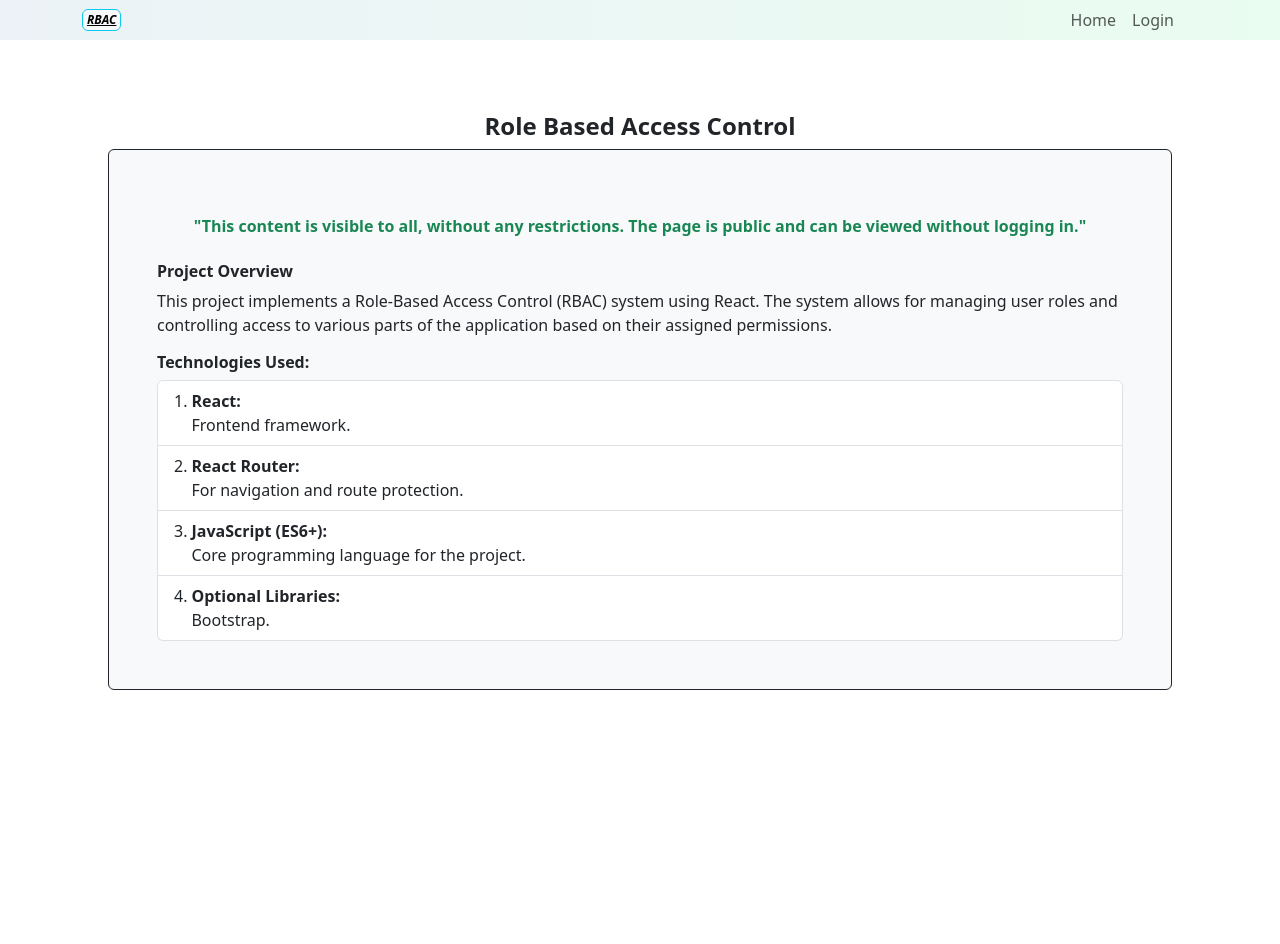
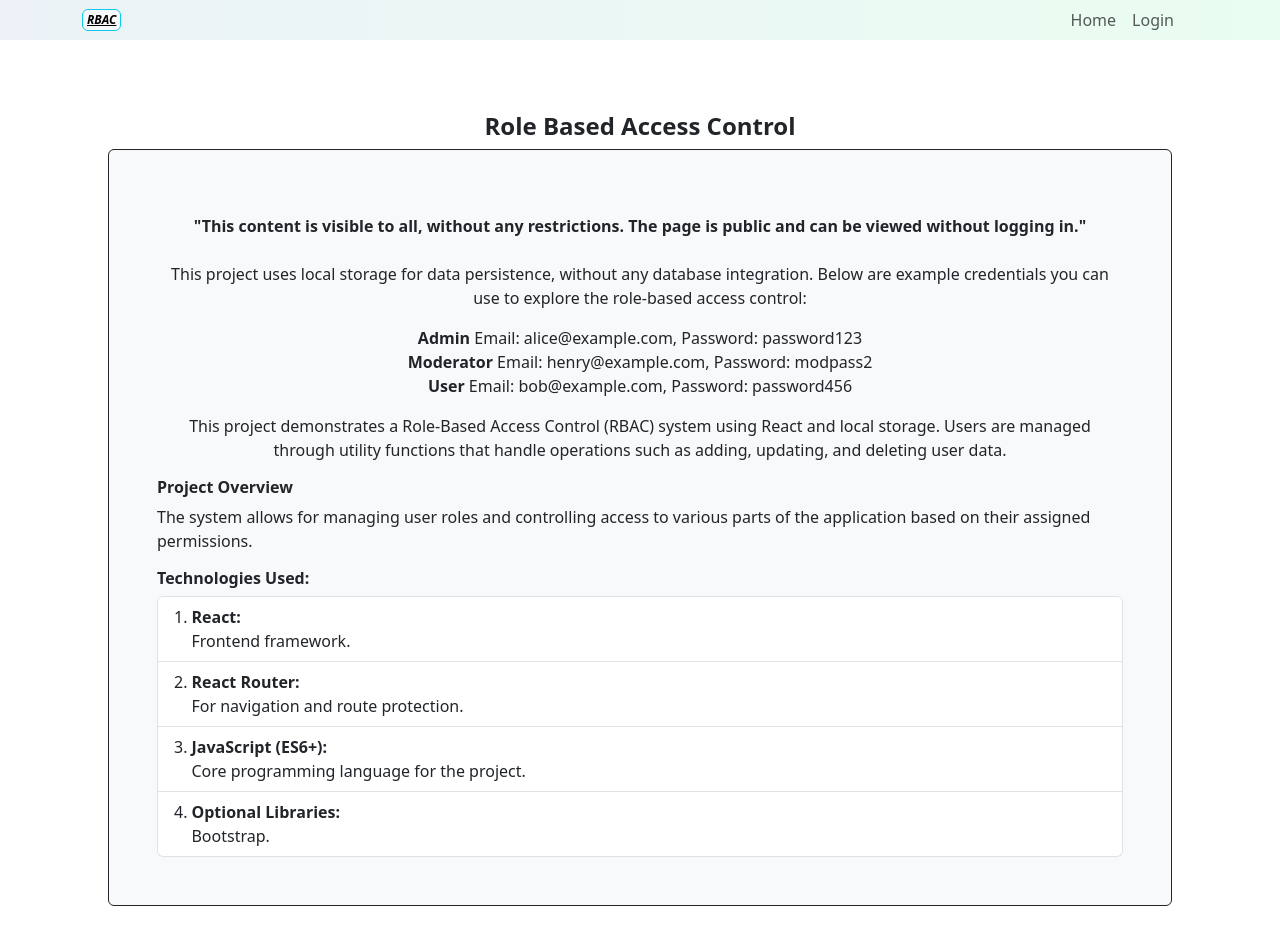
Before and after one commit to danutnanu/RoleBasedAccessControl, a React (Vite) app: page / in a window 1280 px wide. Shown: the top 944 px of the page. Before the commit the page ends 800 px from the top, so only its background shows below. Built offline with nearby package versions, Linux system fonts and the light colour scheme.

Commit message:
Add content to home page

```diff
--- a/src/components/pages/Home.jsx
+++ b/src/components/pages/Home.jsx
@@ -1,5 +1,5 @@
 import React, { useContext } from 'react';
-import { UserContext } from '../../App'; // Make sure this path is correct
+import { UserContext } from '../../App';
 import { ListGroup } from 'react-bootstrap';
 
 function Home() {
@@ -11,9 +11,24 @@ function Home() {
         <div className='mt-5 m-2 mx-md-5 p-lg-5'>
           <p className='h4 fw-bold text-center mb-2 rounded'>Role Based Access Control</p>
           <div className='text-start mx-0 p-3 pt-2 border border-dark rounded bg-light p-lg-5'>
-            <p className='fw-bold text-center text-success mb-4 mt-3'>"This content is visible to all, without any restrictions. The page is public and can be viewed without logging in."</p>
+            <p className='fw-bold text-center text-dark mb-4 mt-3'>
+              "This content is visible to all, without any restrictions. The page is public and can be viewed without logging in."
+            </p>
+            <p className='text-center'>
+              This project uses local storage for data persistence, without any database integration. Below are example credentials you can use to explore the role-based access control:
+            </p>
+            <ul className='text-center' style={{ listStyleType: 'none', padding: 0 }}>
+              <li><strong>Admin</strong> Email: alice@example.com, Password: password123</li>
+              <li><strong>Moderator</strong> Email: henry@example.com, Password: modpass2</li>
+              <li><strong>User</strong> Email: bob@example.com, Password: password456</li>
+            </ul>
+            <p className='text-center'>
+              This project demonstrates a Role-Based Access Control (RBAC) system using React and local storage. Users are managed through utility functions that handle operations such as adding, updating, and deleting user data.
+            </p>
             <p className='h6 fw-bold'>Project Overview</p>
-            <p className='text-start'>This project implements a Role-Based Access Control (RBAC) system using React. The system allows for managing user roles and controlling access to various parts of the application based on their assigned permissions.</p>
+            <p className='text-start'>
+              The system allows for managing user roles and controlling access to various parts of the application based on their assigned permissions.
+            </p>
             <p className='h6 fw-bold'>Technologies Used:</p>
             <ListGroup as="ol" numbered>
               <ListGroup.Item as="li" className="d-flex justify-content-between align-items-start">
```
